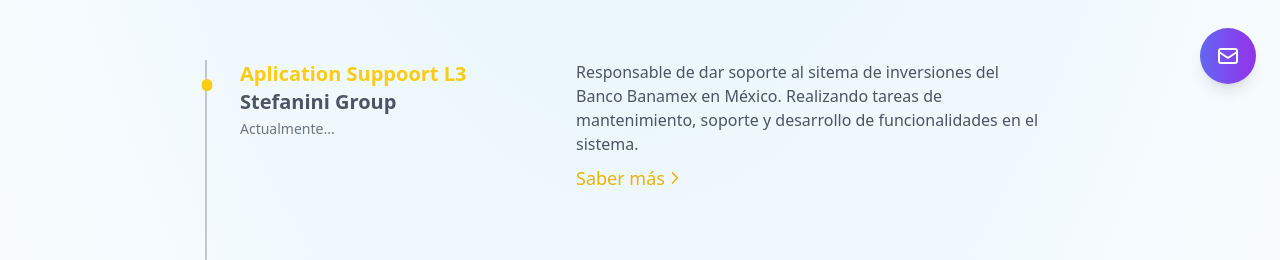
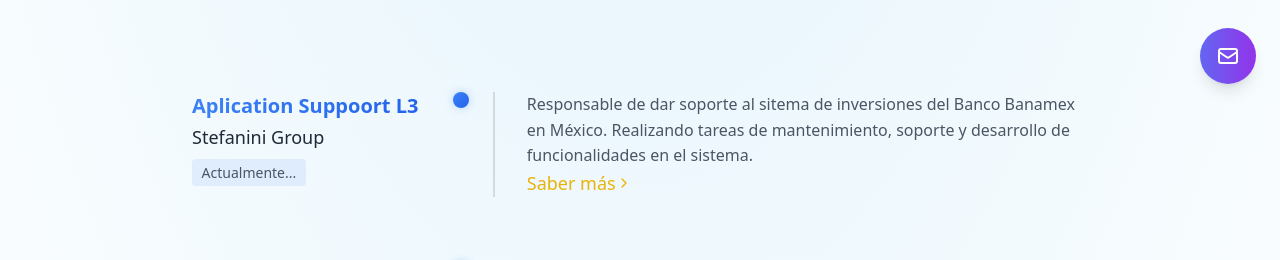
Before and after one commit to GabrielDeSixto/Portfolio_Web, an Astro site: page / in a window 1280 px wide. Shown: the part 692-952 px from the top of the page. Built offline with nearby package versions, Linux system fonts and the light colour scheme; Astro itself is replaced by a stand-in of ours.

Commit message:
feat: se modifica el diseño de experiencia

```diff
--- a/src/components/ExperienceItem.astro
+++ b/src/components/ExperienceItem.astro
@@ -11,44 +11,209 @@ interface Props {
 const { title, company, description, link, linkLabel, date } = Astro.props
 ---
 
-<div
-  class="relative mx-12 pb-12 grid before:absolute before:left-[-35px] before:block before:h-full before:border-l-2 before:border-black/20 dark:before:border-white/15 before:content-[''] md:grid-cols-5 md:gap-10 md:space-x-4]"
->
-  <div class="relative pb-12 md:col-span-2">
-    <div class="sticky top-0">
-      <span class="text-yellow-400 -left-[42px] absolute rounded-full text-5xl"
-        >&bull;</span
-      >
-      <h3 class="text-xl font-bold text-yellow-400">{title}</h3>
-      <h4 class="font-semibold text-xl text-gray-600 dark:text-white">{company}</h4>
-      <time class="p-0 m-0 text-sm text-gray-600/80 dark:text-white/80">{date}</time>
+<article class="experience-item">
+  <div class="experience-header">
+    <div class="experience-marker"></div>
+    <div class="experience-meta">
+      <h3 class="experience-title">{title}</h3>
+      <h4 class="experience-company">{company}</h4>
+      <time class="experience-date">{date}</time>
     </div>
   </div>
-  <div class="relative flex flex-col gap-2 pb-4 text-gray-600 dark:text-gray-300 md:col-span-3">
-    {description}
+
+  <div class="experience-content">
+    <p class="experience-description">{description}</p>
     {
       link && (
-        <LinkInline href={link}>
+        <LinkInline href={link} class="experience-link">
           {linkLabel}
           <svg
             xmlns="http://www.w3.org/2000/svg"
-            class="w-5 icon icon-tabler icon-tabler-chevron-right"
-            width="24"
-            height="24"
+            width="16"
+            height="16"
             viewBox="0 0 24 24"
+            fill="none"
+            stroke="currentColor"
             stroke-width="2"
-            stroke="currentColor"
-            fill="none"
             stroke-linecap="round"
             stroke-linejoin="round"
           >
-            <>
-              <path stroke="none" d="M0 0h24v24H0z" fill="none" />
-              <path d="M9 6l6 6l-6 6" />
-            </>
+            <path d="M9 6l6 6l-6 6" />
           </svg>
         </LinkInline>
       )
     }
   </div>
-</div>
+</article>
+
+<style>
+  .experience-item {
+    position: relative;
+    display: flex;
+    flex-direction: column;
+    padding: 1.5rem 0;
+    border-left: 2px solid rgba(100, 100, 100, 0.2);
+    margin-left: 1.5rem;
+    transition: transform 0.3s ease;
+  }
+
+  .experience-item:hover {
+    transform: translateX(5px);
+  }
+
+  .experience-item:hover .experience-marker {
+    transform: translateX(-50%) scale(1.2);
+    box-shadow: 0 0 12px rgba(59, 130, 246, 0.5);
+  }
+
+  .experience-header {
+    display: flex;
+    align-items: flex-start;
+    margin-bottom: 1rem;
+  }
+
+  .experience-marker {
+    position: absolute;
+    left: -0.5rem;
+    width: 1rem;
+    height: 1rem;
+    border-radius: 50%;
+    background: linear-gradient(135deg, #3b82f6, #2563eb);
+    transform: translateX(-50%);
+    transition: all 0.3s ease;
+    box-shadow: 0 0 8px rgba(59, 130, 246, 0.3);
+  }
+
+  .experience-meta {
+    padding-left: 1.5rem;
+  }
+
+  .experience-title {
+    font-size: 1.25rem;
+    font-weight: 600;
+    background: linear-gradient(90deg, #3b82f6, #2563eb);
+    -webkit-background-clip: text;
+    -webkit-text-fill-color: transparent;
+    background-clip: text;
+    color: transparent;
+    margin: 0;
+    line-height: 1.4;
+  }
+
+  .experience-company {
+    font-size: 1.125rem;
+    font-weight: 500;
+    margin: 0.25rem 0;
+    color: var(--color-text-primary);
+  }
+
+  .experience-date {
+    display: inline-block;
+    font-size: 0.875rem;
+    color: var(--color-text-secondary);
+    margin-top: 0.25rem;
+    padding: 0.2rem 0.6rem;
+    background-color: rgba(59, 130, 246, 0.1);
+    border-radius: 4px;
+  }
+
+  .experience-content {
+    padding-left: 1.5rem;
+    position: relative;
+  }
+
+  .experience-description {
+    margin: 0;
+    line-height: 1.6;
+    color: var(--color-text-secondary);
+  }
+
+  .experience-link {
+    display: inline-flex;
+    align-items: center;
+    gap: 0.25rem;
+    margin-top: 0.75rem;
+    font-weight: 500;
+    color: #3b82f6;
+    transition: all 0.2s ease;
+    position: relative;
+  }
+
+  .experience-link:hover {
+    color: #2563eb;
+    gap: 0.5rem;
+  }
+
+  .experience-link::after {
+    content: '';
+    position: absolute;
+    bottom: -2px;
+    left: 0;
+    width: 0;
+    height: 2px;
+    background-color: #2563eb;
+    transition: width 0.3s ease;
+  }
+
+  .experience-link:hover::after {
+    width: 100%;
+  }
+
+  :root {
+    --color-text-primary: #1f2937;
+    --color-text-secondary: #4b5563;
+  }
+
+  :global(.dark) {
+    --color-text-primary: #f3f4f6;
+    --color-text-secondary: #d1d5db;
+  }
+
+  @media (min-width: 768px) {
+    .experience-item {
+      flex-direction: row;
+      gap: 2rem;
+      padding: 2rem 0;
+      border-left: none;
+      margin-left: 0;
+    }
+
+    .experience-item:hover {
+      transform: translateY(-5px);
+    }
+
+    .experience-header {
+      flex: 0 0 30%;
+      margin-bottom: 0;
+    }
+
+    .experience-marker {
+      left: 30%;
+    }
+
+    .experience-meta {
+      padding-left: 0;
+    }
+
+    .experience-content {
+      flex: 1;
+      padding-left: 2rem;
+      border-left: 2px solid rgba(100, 100, 100, 0.2);
+    }
+
+    .experience-content::before {
+      content: '';
+      position: absolute;
+      top: 0;
+      left: 0;
+      width: 2px;
+      height: 0;
+      background: linear-gradient(to bottom, #3b82f6, transparent);
+      transition: height 0.5s ease;
+    }
+
+    .experience-item:hover .experience-content::before {
+      height: 30%;
+    }
+  }
+</style>
```
